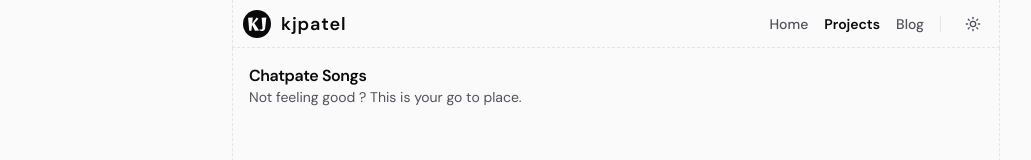
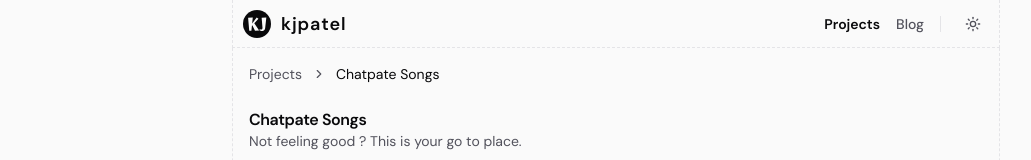
Before and after one commit to kirtanpatel01/kjpatel, a Next.js app: page /projects/chatpate-songs in a window 1280 px wide. Shown: the top 160 px of the page, without its empty margins (24-1055 px from the left). Built offline with nearby package versions, Linux system fonts and the light colour scheme.

Commit message:
previously remaining files

```diff
--- a/app/blogs/page.tsx
+++ /dev/null
@@ -1,5 +0,0 @@
-import { redirect } from "next/navigation";
-
-export default function LegacyBlogsPage() {
-  redirect("/blog");
-}
--- a/app/projects/[slug]/page.tsx
+++ b/app/projects/[slug]/page.tsx
@@ -2,6 +2,15 @@
 import { notFound } from "next/navigation";
 import { PageContainer, SectionContainer } from "@/components/responsive-wrappers";
 import React from "react";
+import {
+  Breadcrumb,
+  BreadcrumbItem,
+  BreadcrumbLink,
+  BreadcrumbList,
+  BreadcrumbPage,
+  BreadcrumbSeparator,
+} from "@/components/ui/breadcrumb";
+import Link from "next/link";
 
 export async function generateMetadata({ params }: { params: { slug: string } }) {
   const project = projects.find((p) => p.slug === params.slug);
@@ -22,6 +31,20 @@
   return (
     <PageContainer>
       <SectionContainer className="p-4">
+        <Breadcrumb className="mb-6">
+          <BreadcrumbList>
+            <BreadcrumbItem>
+              <BreadcrumbLink asChild>
+                <Link href="/projects">Projects</Link>
+              </BreadcrumbLink>
+            </BreadcrumbItem>
+            <BreadcrumbSeparator />
+            <BreadcrumbItem>
+              <BreadcrumbPage>{project.title}</BreadcrumbPage>
+            </BreadcrumbItem>
+          </BreadcrumbList>
+        </Breadcrumb>
+
         <div>
           <h3 className="font-semibold text-foreground tracking-tight">
             {project.title}
--- a/components/header.tsx
+++ b/components/header.tsx
@@ -7,7 +7,6 @@
 import { AccentThemePopover } from "./accent-theme-rail";
 
 const navItems: { name: string; href: string }[] = [
-  { name: "Home", href: "/" },
   { name: "Projects", href: "/projects" },
   { name: "Blog", href: "/blog" },
 ];
```
